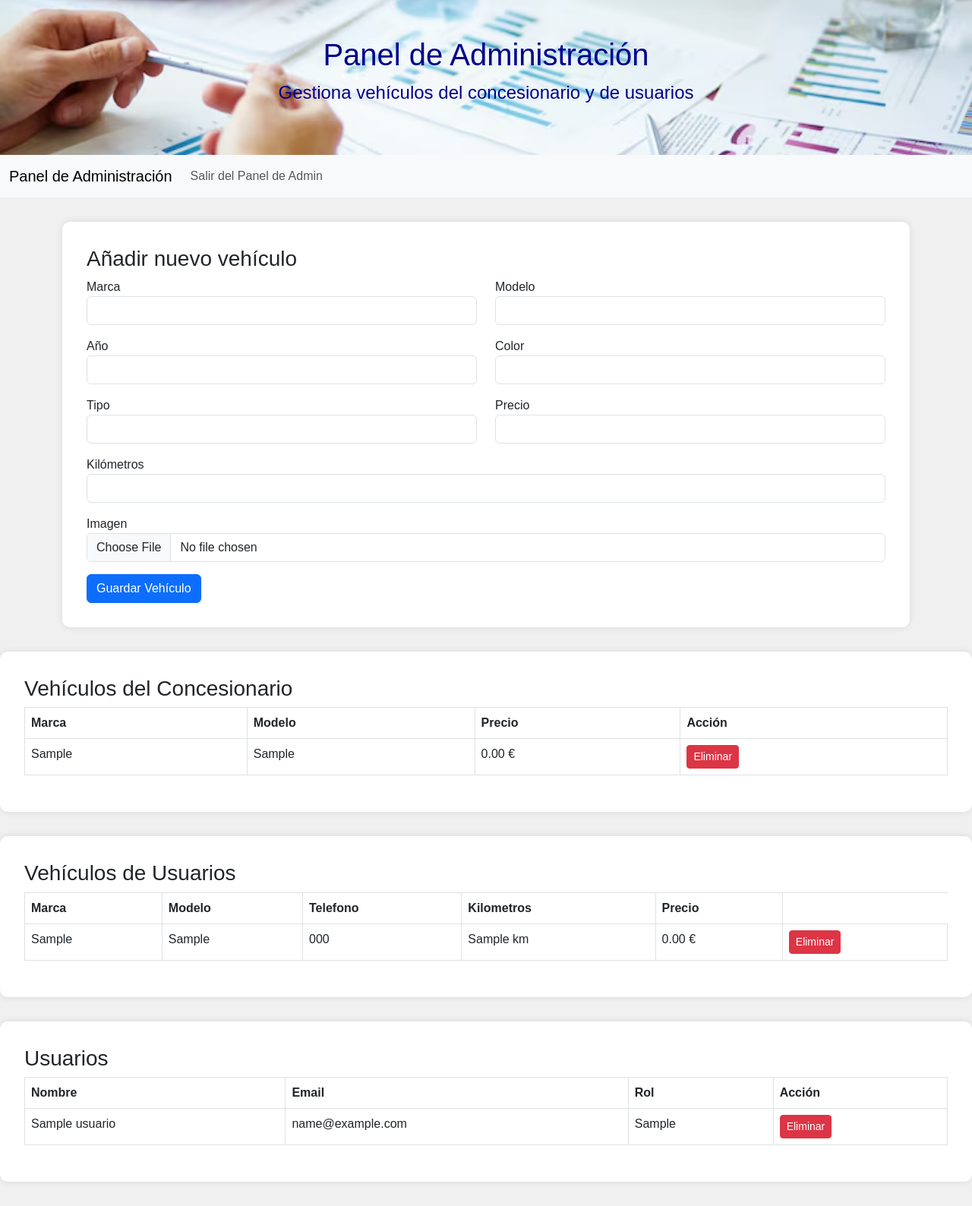
After one commit to AlbertoManzano04/Proyecto, a PHP site: page /adminDashboard.php in a window 1280 px wide. The commit adds this page. Shown: the whole page at 76% size. Run offline with PHP 8.4, Linux system fonts and the light colour scheme; tables that the repository leaves empty or names only in its code hold one stand-in row (values such as "Sample post").

Commit message:
hecho un gran inicio del panel de admin donde podra manejar los usuarios y coches subidos en la pagina con un panel muy accesible y implementeado el poder borrar cosas(falta editar y subir las cosas , tambien añadido para que pueda subir coches

```diff
--- /dev/null
+++ b/adminDashboard.php
@@ -0,0 +1,221 @@
+<?php
+session_start();
+require_once './config/configBD.php';
+
+$conn = new mysqli(DB_HOST, DB_USER, DB_PASS, DB_NAME, DB_PORT);
+if ($conn->connect_error) {
+    die("Conexión fallida: " . $conn->connect_error);
+}
+
+// Obtener vehículos del concesionario (vehículos con 0 km)
+$vehiculosConcesionario = $conn->query("SELECT * FROM vehiculos_km0");
+
+// Obtener vehículos de usuarios (vehículos con más de 0 km)
+$vehiculosUsuarios = $conn->query("SELECT * FROM coche_usuario");
+
+$usuarios = $conn->query("SELECT * FROM usuarios");
+?>
+<!DOCTYPE html>
+<html lang="es">
+<head>
+    <meta charset="UTF-8">
+    <title>Panel de Administración</title>
+    <link href="https://cdn.jsdelivr.net/npm/bootstrap@5.3.0/dist/css/bootstrap.min.css" rel="stylesheet">
+    <style>
+        body {
+            font-family: Arial, sans-serif;
+            background-color: #f0f0f0;
+        }
+        header {
+            background: url('./images/administracion.avif') no-repeat center/cover;
+            color: darkblue;
+            padding: 3rem 0;
+            text-align: center;
+            font-size: 1.5rem;
+            background-position: center 65%;
+        }
+        .form-section {
+            background: white;
+            padding: 2rem;
+            margin: 2rem 0;
+            border-radius: 10px;
+            box-shadow: 0 0 10px rgba(0,0,0,0.1);
+        }
+    </style>
+</head>
+<body>
+<header>
+    <h1>Panel de Administración</h1>
+    <p>Gestiona vehículos del concesionario y de usuarios</p>
+</header>
+<nav class="navbar navbar-expand-lg navbar-light bg-light">
+  <div class="container-fluid">
+    <a class="navbar-brand" href="adminDashboard.php">Panel de Administración</a>
+    <button class="navbar-toggler" type="button" data-bs-toggle="collapse" data-bs-target="#navbarNav" aria-controls="navbarNav" aria-expanded="false" aria-label="Toggle navigation">
+      <span class="navbar-toggler-icon"></span>
+    </button>
+    <div class="collapse navbar-collapse" id="navbarNav">
+      <ul class="navbar-nav">
+        <li class="nav-item">
+          <a class="nav-link" href="index.php">Salir del Panel de Admin</a>
+        </li>
+      </ul>
+    </div>
+  </div>
+</nav>
+<div class="container">
+    <div class="form-section">
+        <h3>Añadir nuevo vehículo</h3>
+        <form action="procesarCoche.php" method="post" enctype="multipart/form-data">
+            <div class="row mb-3">
+                <div class="col">
+                    <label>Marca</label>
+                    <input type="text" name="marca" class="form-control" required>
+                </div>
+                <div class="col">
+                    <label>Modelo</label>
+                    <input type="text" name="modelo" class="form-control" required>
+                </div>
+            </div>
+            <div class="row mb-3">
+                <div class="col">
+                    <label>Año</label>
+                    <input type="number" name="anio" class="form-control" required>
+                </div>
+                <div class="col">
+                    <label>Color</label>
+                    <input type="text" name="color" class="form-control">
+                </div>
+            </div>
+            <div class="row mb-3">
+                <div class="col">
+                    <label>Tipo</label>
+                    <input type="text" name="tipo" class="form-control">
+                </div>
+                <div class="col">
+                    <label>Precio</label>
+                    <input type="number" name="presupuesto" class="form-control">
+                </div>
+            </div>
+            <div class="mb-3">
+                <label>Kilómetros</label>
+                <input type="number" name="kilometros" class="form-control" required>
+            </div>
+
+            <!-- Campo de Teléfono (se mostrará solo si los kilómetros son mayores a 0) -->
+            <div class="row mb-3" id="telefono-container" style="display:none;">
+                <div class="col">
+                    <label>Teléfono</label>
+                    <input type="text" name="telefono" class="form-control" required>
+                </div>
+            </div>
+
+            <div class="mb-3">
+                <label>Imagen</label>
+                <input type="file" name="imagen" class="form-control">
+            </div>
+            <button type="submit" name="tipo_insert" value="concesionario" class="btn btn-primary">Guardar Vehículo</button>
+        </form>
+    </div>
+
+    <script>
+        // Mostrar el campo de teléfono si los kilómetros son mayores a 0
+        document.querySelector('[name="kilometros"]').addEventListener('input', function() {
+            var kilometros = this.value;
+            var telefonoContainer = document.getElementById('telefono-container');
+            if (kilometros > 0) {
+                telefonoContainer.style.display = 'block';
+            } else {
+                telefonoContainer.style.display = 'none';
+            }
+        });
+    </script>
+</div>
+    <!-- Vehículos del Concesionario -->
+    <div class="form-section">
+        <h3>Vehículos del Concesionario</h3>
+        <table class="table table-bordered">
+            <thead><tr><th>Marca</th><th>Modelo</th><th>Precio</th><th>Acción</th></tr></thead>
+            <tbody>
+            <?php while($row = $vehiculosConcesionario->fetch_assoc()): ?>
+                <tr>
+                    <td><?= htmlspecialchars($row['marca']) ?></td>
+                    <td><?= htmlspecialchars($row['modelo']) ?></td>
+                    <td><?= number_format($row['presupuesto'], 2) ?> €</td>
+                    <td>
+                        <!-- Enlace para eliminar el vehículo -->
+                        <a href="eliminarCoche.php?id=<?= $row['id'] ?>" class="btn btn-danger btn-sm">Eliminar</a>
+                    </td>
+                </tr>
+            <?php endwhile; ?>
+            </tbody>
+        </table>
+    </div>
+
+    <!-- Vehículos de Usuarios -->
+    <div class="form-section">
+        <h3>Vehículos de Usuarios</h3>
+        <table class="table table-bordered">
+            <thead>
+                <tr><th>Marca</th><th>Modelo</th><th>Telefono</th><th>Kilometros</th><th>Precio</th></tr>
+            </thead>
+            <tbody>
+            <?php while($row = $vehiculosUsuarios->fetch_assoc()): ?>
+                <tr>
+                    <td><?= htmlspecialchars($row['marca']) ?></td>
+                    <td><?= htmlspecialchars($row['modelo']) ?></td>
+                    <td><?= htmlspecialchars($row['telefono']) ?></td>
+                    <td><?= htmlspecialchars($row['kilometros']) ?> km</td>
+                    <td><?= number_format($row['presupuesto'], 2) ?> €</td>
+                    <td><a href="eliminarCoche.php?id=<?= $row['id'] ?>" class="btn btn-danger btn-sm">Eliminar</a></td>
+                </tr>
+            <?php endwhile; ?>
+            </tbody>
+        </table>
+    </div>
+<!-- Mensaje de alerta -->
+<?php if (isset($_GET['message'])): ?>
+    <div class="alert alert-success"><?= htmlspecialchars($_GET['message']) ?></div>
+<?php elseif (isset($_GET['error'])): ?>
+    <div class="alert alert-danger"><?= htmlspecialchars($_GET['error']) ?></div>
+<?php endif; ?>
+
+<!-- Lista de Usuarios -->
+<!-- Lista de Usuarios -->
+<div class="form-section">
+    <h3>Usuarios</h3>
+
+    <?php if (isset($_GET['message'])): ?>
+        <div class="alert alert-success"><?= htmlspecialchars($_GET['message']) ?></div>
+    <?php elseif (isset($_GET['error'])): ?>
+        <div class="alert alert-danger"><?= htmlspecialchars($_GET['error']) ?></div>
+    <?php endif; ?>
+
+    <table class="table table-bordered">
+        <thead>
+            <tr><th>Nombre</th><th>Email</th><th>Rol</th><th>Acción</th></tr>
+        </thead>
+        <tbody>
+        <?php
+        $usuarios = $conn->query("SELECT * FROM usuarios");
+        while($row = $usuarios->fetch_assoc()):
+        ?>
+            <tr>
+                <td><?= htmlspecialchars($row['nombre']) ?></td>
+                <td><?= htmlspecialchars($row['email']) ?></td>
+                <td><?= htmlspecialchars($row['rol']) ?></td>
+                <td>
+                    <?php if ($row['rol'] !== 'admin'): ?>
+                        <a href="eliminarUsuario.php?id=<?= $row['id'] ?>" class="btn btn-danger btn-sm" onclick="return confirm('¿Estás seguro que deseas eliminar este usuario?')">Eliminar</a>
+                    <?php else: ?>
+                        <span class="text-muted">No se puede eliminar</span>
+                    <?php endif; ?>
+                </td>
+            </tr>
+        <?php endwhile; ?>
+        </tbody>
+    </table>
+</div>
+</div>
+</body>
+</html>
--- a/login.php
+++ b/login.php
@@ -94,7 +94,7 @@ if ($_SERVER["REQUEST_METHOD"] == "POST") {
         // Si las credenciales son correctas, establecer la sesión
         $_SESSION['usuario_id'] = $usuario['id'];
         $_SESSION['usuario_nombre'] = $usuario['nombre'];
-        $_SESSION['usuario_rol'] = $usuario['rol'];
+        $_SESSION['usuario_rol'] = $usuario['rol'];  // Asegúrate de guardar el rol también
 
         // Redirigir al index
         header("Location: index.php");
```
Also changed, not shown: eliminarCoche.php (added, +92 -0 lines), eliminarUsuario.php (added, +50 -0 lines), index.php (+32 -21 lines), procesarCoche.php (added, +62 -0 lines), procesarEdicionCoche.php (added, +163 -0 lines), images/administracion.avif (added).
